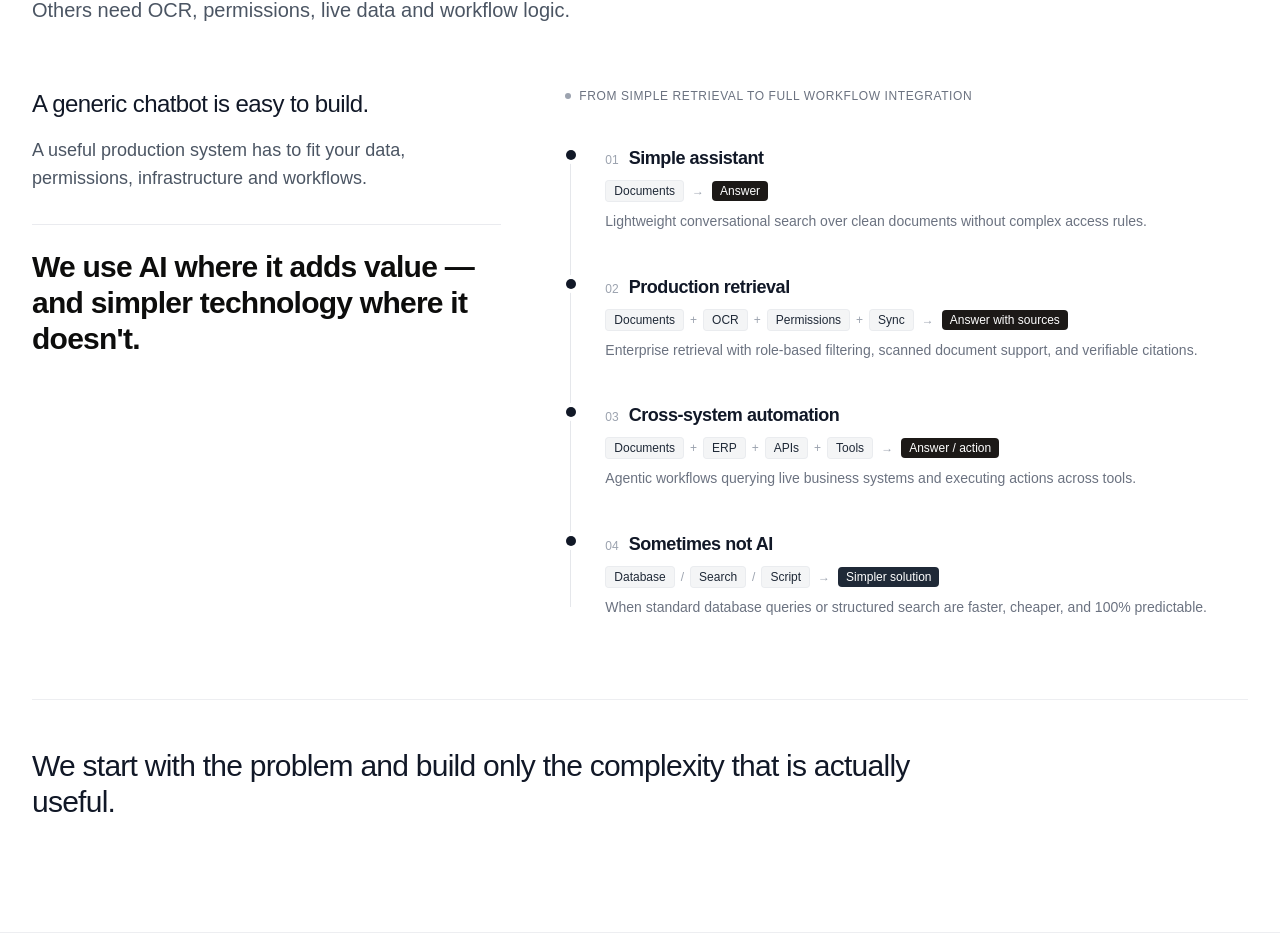
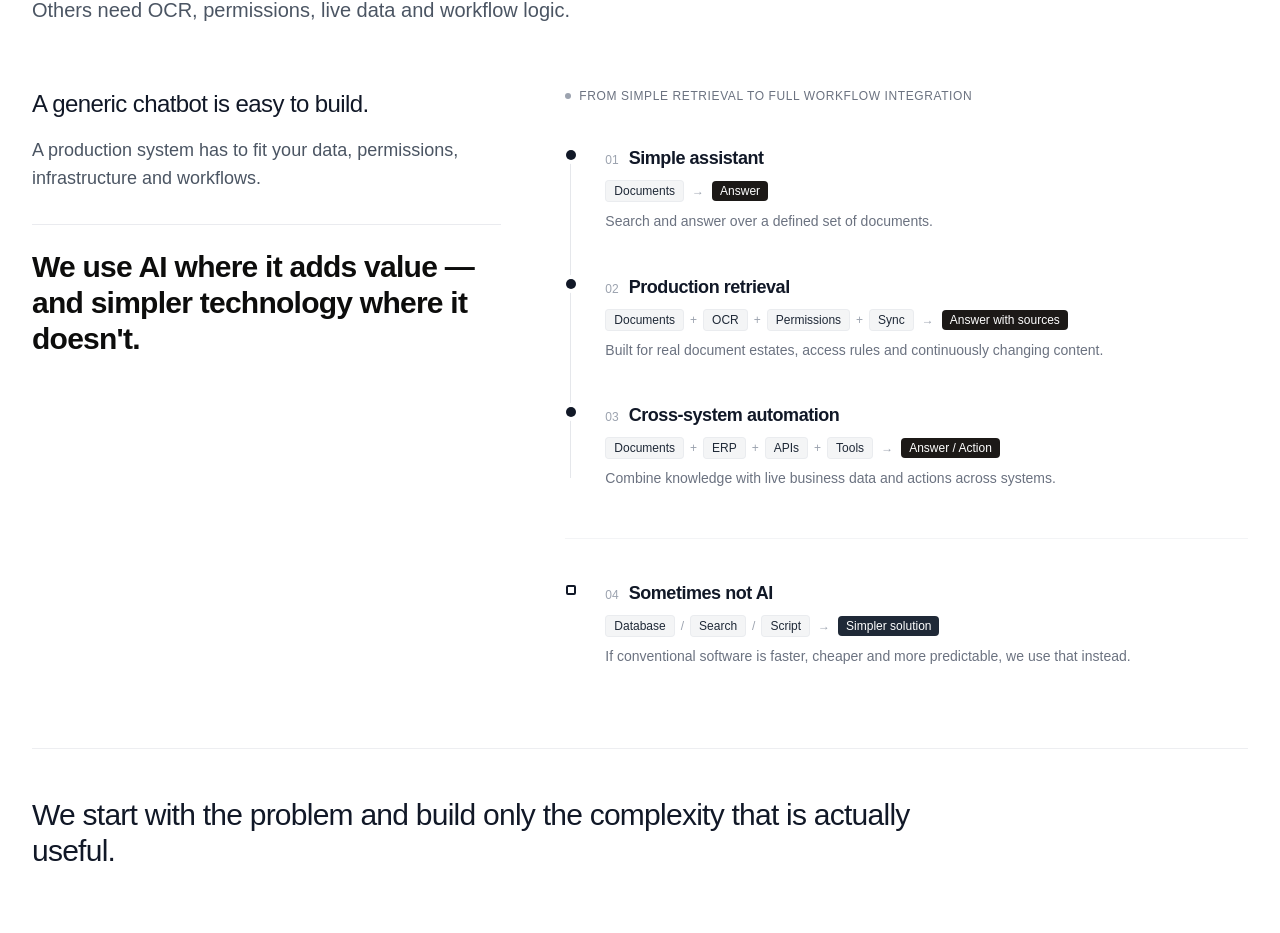
Before and after one commit to TheMrLibra/kulida-solutions-landing, a React (Vite) app: page /services/rag-systems in a window 1280 px wide. Shown: the part 7613-8546 px from the top of the page. Built offline with nearby package versions, Linux system fonts and the light colour scheme; a web font is replaced by a local one.

Commit message:
refactor: restructure complexity levels and extract alternative step in RagSystemsPage

```diff
--- a/src/pages/RagSystemsPage.jsx
+++ b/src/pages/RagSystemsPage.jsx
@@ -131,37 +131,37 @@ export default function RagSystemsPage() {
     }
   ];
 
-  const complexityLevels = [
+  const aiComplexityLevels = [
     {
       number: "01",
       title: "Simple assistant",
       inputs: ["Documents"],
       output: "Answer",
-      desc: "Lightweight conversational search over clean documents without complex access rules."
+      desc: "Search and answer over a defined set of documents."
     },
     {
       number: "02",
       title: "Production retrieval",
       inputs: ["Documents", "OCR", "Permissions", "Sync"],
       output: "Answer with sources",
-      desc: "Enterprise retrieval with role-based filtering, scanned document support, and verifiable citations."
+      desc: "Built for real document estates, access rules and continuously changing content."
     },
     {
       number: "03",
       title: "Cross-system automation",
       inputs: ["Documents", "ERP", "APIs", "Tools"],
-      output: "Answer / action",
-      desc: "Agentic workflows querying live business systems and executing actions across tools."
-    },
-    {
-      number: "04",
-      title: "Sometimes not AI",
-      inputs: ["Database", "Search", "Script"],
-      output: "Simpler solution",
-      isAlternative: true,
-      desc: "When standard database queries or structured search are faster, cheaper, and 100% predictable."
+      output: "Answer / Action",
+      desc: "Combine knowledge with live business data and actions across systems."
     }
   ];
+
+  const alternativeLevel = {
+    number: "04",
+    title: "Sometimes not AI",
+    inputs: ["Database", "Search", "Script"],
+    output: "Simpler solution",
+    desc: "If conventional software is faster, cheaper and more predictable, we use that instead."
+  };
 
   return (
     <div className="pb-16 bg-[#ffffff] text-gray-900 selection:bg-gray-900 selection:text-white">
@@ -749,8 +749,8 @@ export default function RagSystemsPage() {
                 <div
                   key={idx}
                   className={`relative pt-6 lg:pt-8 text-left transition-all duration-700 transform ${isWorkflowVisible
-                      ? 'opacity-100 translate-y-0'
-                      : 'opacity-0 translate-y-6'
+                    ? 'opacity-100 translate-y-0'
+                    : 'opacity-0 translate-y-6'
                     }`}
                   style={{ transitionDelay: `${delay}ms` }}
                 >
@@ -811,7 +811,7 @@ export default function RagSystemsPage() {
                   A generic chatbot is easy to build.
                 </p>
                 <p className="text-base sm:text-lg text-gray-600 leading-relaxed">
-                  A useful production system has to fit your data, permissions, infrastructure and workflows.
+                  A production system has to fit your data, permissions, infrastructure and workflows.
                 </p>
               </div>
 
@@ -824,18 +824,18 @@ export default function RagSystemsPage() {
 
             {/* Right Column: Progressive Continuum of Complexity */}
             <div className="lg:col-span-7">
-              {/* Top Label */}
+              {/* Top Label for 01-03 */}
               <div className="text-xs font-mono uppercase tracking-wider text-gray-500 mb-8 flex items-center gap-2">
                 <span className="w-1.5 h-1.5 rounded-full bg-gray-400"></span>
                 <span>From simple retrieval to full workflow integration</span>
               </div>
 
-              {/* Stepper Continuum */}
+              {/* Steps 01 to 03 with connecting vertical line */}
               <div className="relative space-y-8 sm:space-y-10">
                 {/* Thin Vertical Continuum Line */}
                 <div className="absolute left-[5px] top-2 bottom-3 w-[1px] bg-gray-200 pointer-events-none" />
 
-                {complexityLevels.map((level, idx) => (
+                {aiComplexityLevels.map((level, idx) => (
                   <div key={idx} className="relative pl-8 sm:pl-10">
                     {/* Node marker on the line */}
                     <span className="absolute left-[1px] top-1.5 w-2.5 h-2.5 rounded-full bg-gray-900 ring-4 ring-white" />
@@ -858,20 +858,12 @@ export default function RagSystemsPage() {
                             {inp}
                           </span>
                           {i < level.inputs.length - 1 && (
-                            <span className="text-gray-400 font-sans text-xs">
-                              {level.isAlternative ? '/' : '+'}
-                            </span>
+                            <span className="text-gray-400 font-sans text-xs">+</span>
                           )}
                         </React.Fragment>
                       ))}
                       <span className="text-gray-400 font-sans text-xs mx-0.5">→</span>
-                      <span
-                        className={`px-2 py-0.5 rounded font-medium ${
-                          level.isAlternative
-                            ? 'bg-gray-800 text-white'
-                            : 'bg-[#1c1917] text-white'
-                        }`}
-                      >
+                      <span className="px-2 py-0.5 rounded font-medium bg-[#1c1917] text-white">
                         {level.output}
                       </span>
                     </div>
@@ -883,6 +875,49 @@ export default function RagSystemsPage() {
                   </div>
                 ))}
               </div>
+
+              {/* Alternative Branch: Step 04 */}
+              <div className="mt-10 sm:mt-12 pt-8 sm:pt-10 border-t border-gray-100">
+
+                <div className="relative pl-8 sm:pl-10">
+                  {/* Distinct Node Symbol: open geometric square node */}
+                  <span className="absolute left-[1px] top-1.5 w-2.5 h-2.5 rounded-sm border-2 border-gray-900 bg-white ring-4 ring-white" />
+
+                  {/* Step Number & Title */}
+                  <div className="flex items-baseline gap-2.5 mb-1">
+                    <span className="font-mono text-xs font-medium text-gray-400">
+                      {alternativeLevel.number}
+                    </span>
+                    <h4 className="text-lg font-semibold text-gray-900 tracking-tight">
+                      {alternativeLevel.title}
+                    </h4>
+                  </div>
+
+                  {/* Complexity Formula Tags */}
+                  <div className="flex flex-wrap items-center gap-1.5 font-mono text-xs text-gray-700 my-2">
+                    {alternativeLevel.inputs.map((inp, i, arr) => (
+                      <React.Fragment key={i}>
+                        <span className="px-2 py-0.5 rounded bg-gray-100/90 border border-gray-200/60 text-gray-800 font-medium">
+                          {inp}
+                        </span>
+                        {i < arr.length - 1 && (
+                          <span className="text-gray-400 font-sans text-xs">/</span>
+                        )}
+                      </React.Fragment>
+                    ))}
+                    <span className="text-gray-400 font-sans text-xs mx-0.5">→</span>
+                    <span className="px-2 py-0.5 rounded font-medium bg-gray-800 text-white">
+                      {alternativeLevel.output}
+                    </span>
+                  </div>
+
+                  {/* Description */}
+                  <p className="text-sm text-gray-500 leading-relaxed">
+                    {alternativeLevel.desc}
+                  </p>
+                </div>
+              </div>
+
             </div>
 
           </div>
```
